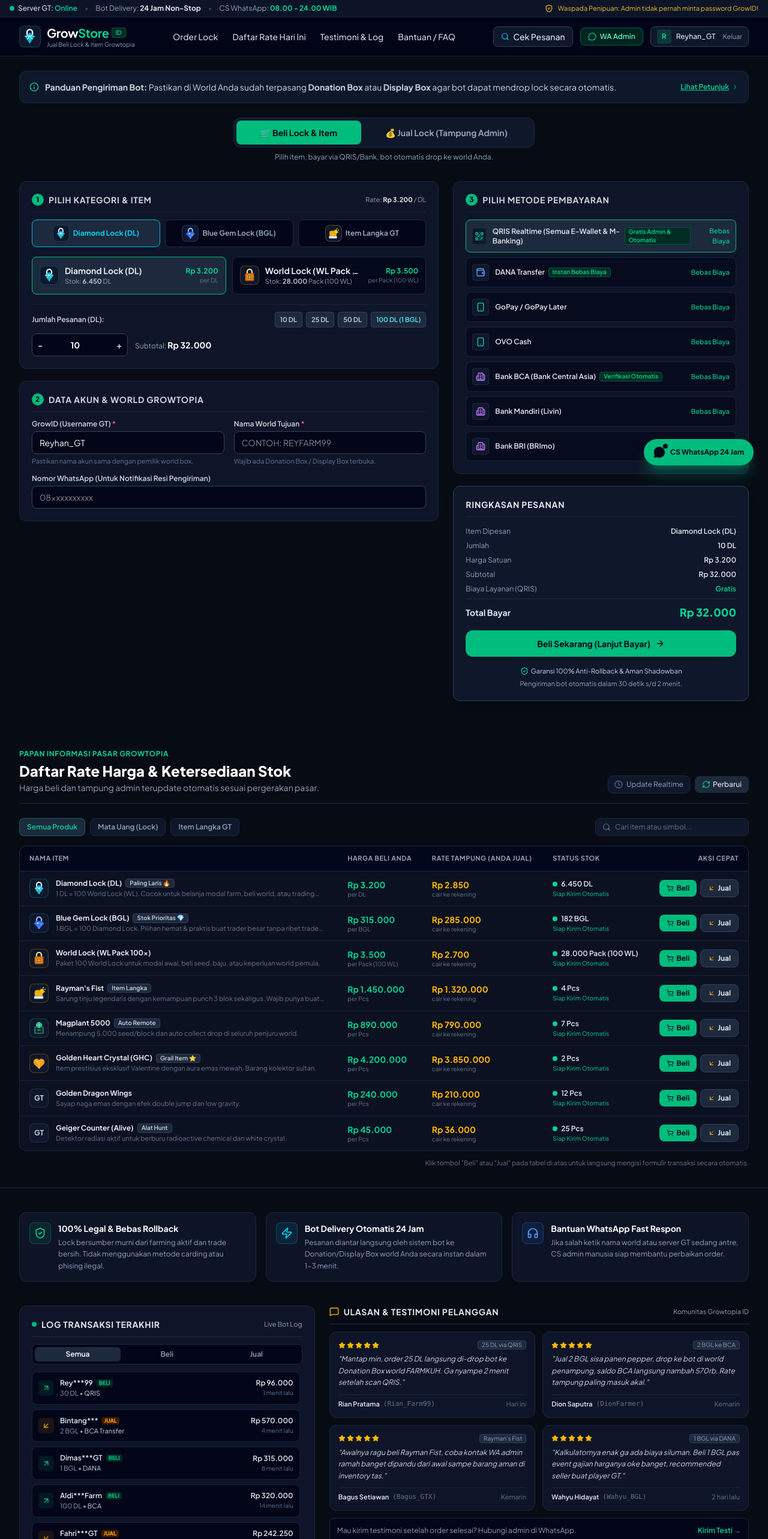
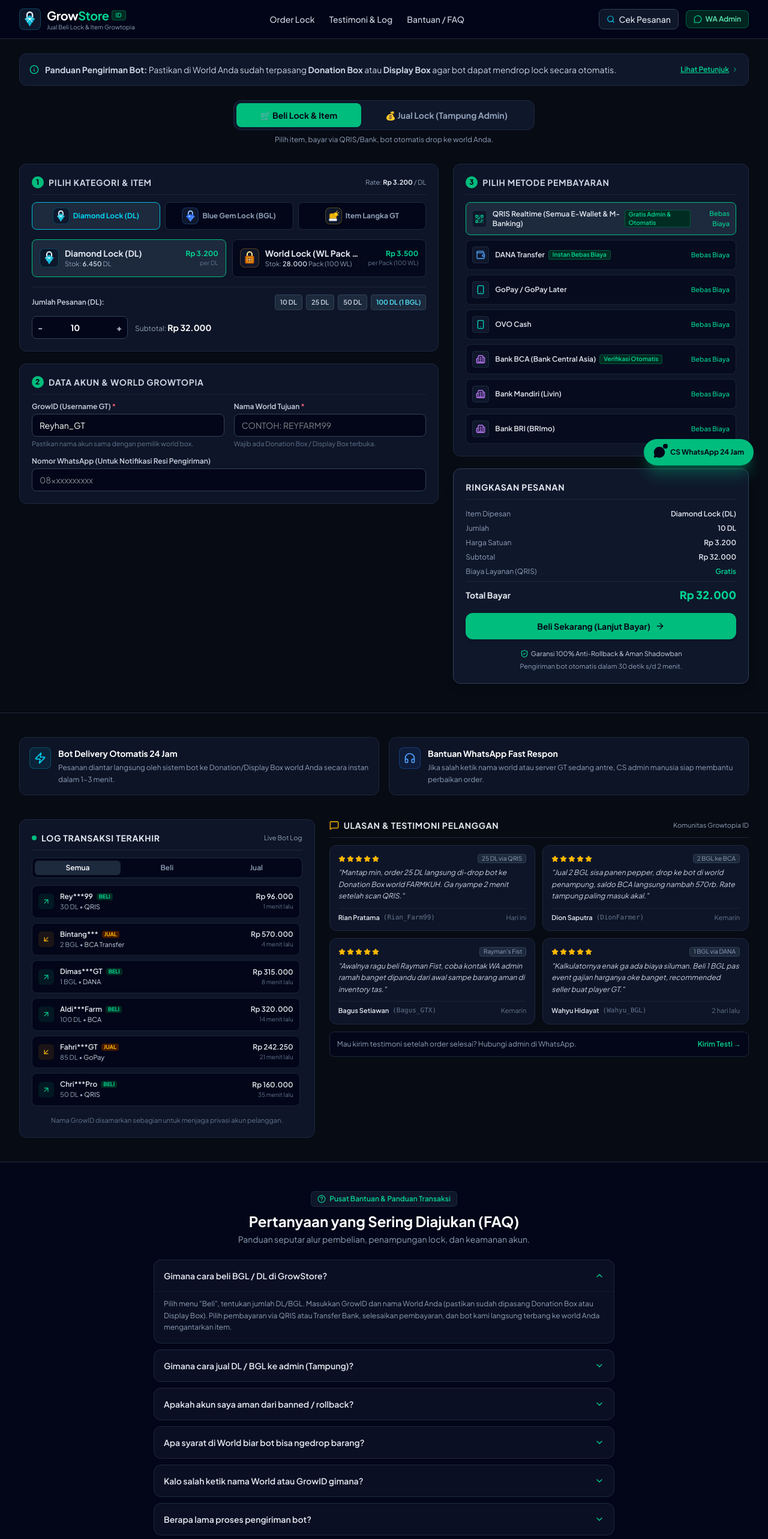
Before and after one commit to wijaykl00-oss/Dl.cheap, a React (Vite) app: page / in a window 1280 px wide. Shown: the top 2566 px of the page at 60% size. Built offline with nearby package versions, Linux system fonts and the light colour scheme.

Commit message:
chore: remove top bar, login button, rate table, rollback guarantee card, and discord community

```diff
--- a/src/App.tsx
+++ b/src/App.tsx
@@ -1,15 +1,13 @@
 import React, { useState } from 'react';
 import { Header } from './components/Header';
 import { HeroTransaction } from './components/HeroTransaction';
-import { RateStockTable } from './components/RateStockTable';
 import { LiveFeedReviews } from './components/LiveFeedReviews';
 import { OrderModal } from './components/OrderModal';
 import { OrderTrackerModal } from './components/OrderTrackerModal';
-import { AuthModal } from './components/AuthModal';
 import { Footer } from './components/Footer';
 import { MarketItem, Order, TransactionMode } from './types';
 import { MARKET_ITEMS } from './data/marketData';
-import { MessageCircle, ShieldCheck } from 'lucide-react';
+import { MessageCircle } from 'lucide-react';
 
 export default function App() {
   // Main selected item & transaction mode
@@ -19,10 +17,9 @@
   // Modals state
   const [activeModalOrder, setActiveModalOrder] = useState<Order | null>(null);
   const [isTrackerOpen, setIsTrackerOpen] = useState(false);
-  const [isAuthOpen, setIsAuthOpen] = useState(false);
 
-  // Authenticated user state
-  const [currentUser, setCurrentUser] = useState<{ growId: string; name: string } | null>({
+  // User state
+  const [currentUser] = useState<{ growId: string; name: string } | null>({
     growId: 'Reyhan_GT',
     name: 'Reyhan Pratama',
   });
@@ -86,24 +83,6 @@
     }
   };
 
-  // Switch mode from Table action
-  const handleSelectTableAction = (item: MarketItem, mode: TransactionMode) => {
-    setSelectedItem(item);
-    setActiveMode(mode);
-    // Smooth scroll to transaction console
-    const elem = document.getElementById('transaksi');
-    if (elem) {
-      elem.scrollIntoView({ behavior: 'smooth' });
-    }
-  };
-
-  const scrollToRates = () => {
-    const elem = document.getElementById('tabel-rate');
-    if (elem) {
-      elem.scrollIntoView({ behavior: 'smooth' });
-    }
-  };
-
   const scrollToFaq = () => {
     const elem = document.getElementById('faq');
     if (elem) {
@@ -117,10 +96,6 @@
       {/* Navigation Header */}
       <Header
         onOpenTracker={() => setIsTrackerOpen(true)}
-        onOpenAuth={() => setIsAuthOpen(true)}
-        currentUser={currentUser}
-        onLogout={() => setCurrentUser(null)}
-        onScrollToRates={scrollToRates}
         onScrollToFaq={scrollToFaq}
       />
 
@@ -134,11 +109,6 @@
           onSwitchMode={setActiveMode}
           onSubmitOrder={handleSubmitOrder}
           userGrowIdPrefill={currentUser?.growId || ''}
-        />
-
-        {/* Realtime Rate & Stock Table */}
-        <RateStockTable
-          onSelectAction={handleSelectTableAction}
         />
 
         {/* Live Feed & Reviews Testimonial */}
@@ -185,13 +155,6 @@
         />
       )}
 
-      {isAuthOpen && (
-        <AuthModal
-          onClose={() => setIsAuthOpen(false)}
-          onLoginSuccess={(user) => setCurrentUser(user)}
-        />
-      )}
-
     </div>
   );
 }
--- a/src/components/Footer.tsx
+++ b/src/components/Footer.tsx
@@ -70,7 +70,7 @@
         </div>
 
         {/* CHANNELS & CONTACTS */}
-        <div className="grid grid-cols-1 sm:grid-cols-3 gap-3 max-w-4xl mx-auto">
+        <div className="grid grid-cols-1 sm:grid-cols-2 gap-3 max-w-2xl mx-auto">
           <a
             href="https://wa.me/6281234567890?text=Halo%20Admin%20GrowStore,%20mau%20tanya%20transaksi"
             target="_blank"
@@ -85,23 +85,6 @@
                 WhatsApp Admin <ExternalLink className="w-3 h-3 text-slate-500" />
               </div>
               <div className="text-[11px] text-slate-400 mt-0.5">0812-3456-7890 (Fast Respon)</div>
-            </div>
-          </a>
-
-          <a
-            href="https://discord.com"
-            target="_blank"
-            rel="noreferrer"
-            className="p-4 rounded-xl bg-slate-900 border border-slate-800 hover:border-indigo-500/50 transition-colors flex items-center gap-3 cursor-pointer"
-          >
-            <div className="w-10 h-10 rounded-lg bg-indigo-500/10 text-indigo-400 flex items-center justify-center shrink-0">
-              <span className="font-bold text-xs">DC</span>
-            </div>
-            <div>
-              <div className="font-bold text-white text-xs sm:text-sm flex items-center gap-1">
-                Discord Komunitas <ExternalLink className="w-3 h-3 text-slate-500" />
-              </div>
-              <div className="text-[11px] text-slate-400 mt-0.5">discord.gg/growstore-id</div>
             </div>
           </a>
 
--- a/src/components/Header.tsx
+++ b/src/components/Header.tsx
@@ -1,63 +1,25 @@
 import React, { useState } from 'react';
 import {
   Search,
-  User,
   Menu,
   X,
-  ShieldCheck,
-  MessageCircle,
-  HelpCircle,
-  Clock,
-  ExternalLink
+  MessageCircle
 } from 'lucide-react';
 import { GtItemIcon } from './GtItemIcon';
 
 interface HeaderProps {
   onOpenTracker: () => void;
-  onOpenAuth: () => void;
-  currentUser: { growId: string; name: string } | null;
-  onLogout: () => void;
-  onScrollToRates: () => void;
   onScrollToFaq: () => void;
 }
 
 export const Header: React.FC<HeaderProps> = ({
   onOpenTracker,
-  onOpenAuth,
-  currentUser,
-  onLogout,
-  onScrollToRates,
   onScrollToFaq,
 }) => {
   const [isMobileMenuOpen, setIsMobileMenuOpen] = useState(false);
 
   return (
     <header className="sticky top-0 z-40 w-full border-b border-slate-800 bg-slate-950/95 backdrop-blur-sm">
-      {/* Top Banner Status Bar (Clean & Real Informative) */}
-      <div className="border-b border-slate-800/80 bg-slate-900/90 py-1.5 px-4 text-xs">
-        <div className="max-w-7xl mx-auto flex flex-col sm:flex-row items-center justify-between gap-1 text-slate-300">
-          <div className="flex items-center gap-3 text-[11px] sm:text-xs">
-            <div className="flex items-center gap-1.5">
-              <span className="inline-block w-2 h-2 rounded-full bg-emerald-500"></span>
-              <span className="font-medium text-slate-300">Server GT: <span className="text-emerald-400 font-semibold">Online</span></span>
-            </div>
-            <span className="text-slate-700 hidden sm:inline">•</span>
-            <div className="hidden sm:flex items-center gap-1 text-slate-400">
-              <span>Bot Delivery: <strong className="text-slate-200">24 Jam Non-Stop</strong></span>
-            </div>
-            <span className="text-slate-700 hidden sm:inline">•</span>
-            <div className="hidden md:flex items-center gap-1 text-slate-400">
-              <span>CS WhatsApp: <strong className="text-emerald-400">08.00 - 24.00 WIB</strong></span>
-            </div>
-          </div>
-
-          <div className="flex items-center gap-2 text-[11px] text-amber-300/90">
-            <ShieldCheck className="w-3.5 h-3.5 text-amber-400 shrink-0" />
-            <span>Waspada Penipuan: Admin tidak pernah minta password GrowID!</span>
-          </div>
-        </div>
-      </div>
-
       {/* Main Nav */}
       <div className="max-w-7xl mx-auto px-4 sm:px-6 lg:px-8 h-16 flex items-center justify-between gap-4">
         {/* Brand Logo */}
@@ -83,12 +45,6 @@
           <a href="#transaksi" className="hover:text-emerald-400 transition-colors">
             Order Lock
           </a>
-          <button
-            onClick={onScrollToRates}
-            className="hover:text-cyan-400 transition-colors cursor-pointer"
-          >
-            Daftar Rate Hari Ini
-          </button>
           <a href="#testimoni" className="hover:text-slate-100 transition-colors">
             Testimoni & Log
           </a>
@@ -124,31 +80,6 @@
             <span>WA Admin</span>
           </a>
 
-          {/* Auth Button / Profile */}
-          {currentUser ? (
-            <div className="flex items-center gap-2 bg-slate-900 border border-slate-700 rounded-lg px-2.5 py-1 text-xs">
-              <div className="w-6 h-6 rounded bg-emerald-500/20 text-emerald-400 flex items-center justify-center font-bold text-xs">
-                {currentUser.growId.charAt(0).toUpperCase()}
-              </div>
-              <span className="font-medium text-slate-200 hidden sm:inline">{currentUser.growId}</span>
-              <button
-                onClick={onLogout}
-                className="text-[11px] text-slate-400 hover:text-rose-400 ml-1 transition-colors cursor-pointer"
-                title="Keluar akun"
-              >
-                Keluar
-              </button>
-            </div>
-          ) : (
-            <button
-              onClick={onOpenAuth}
-              className="flex items-center gap-1.5 px-3 py-1.5 text-xs font-semibold rounded-lg bg-slate-800 hover:bg-slate-700 text-white transition-colors cursor-pointer"
-            >
-              <User className="w-3.5 h-3.5 text-slate-400" />
-              <span>Masuk</span>
-            </button>
-          )}
-
           {/* Mobile Menu Trigger */}
           <button
             onClick={() => setIsMobileMenuOpen(!isMobileMenuOpen)}
@@ -170,15 +101,6 @@
           >
             Beli & Jual Lock
           </a>
-          <button
-            onClick={() => {
-              setIsMobileMenuOpen(false);
-              onScrollToRates();
-            }}
-            className="block w-full text-left py-2 text-slate-200 hover:text-emerald-400 border-b border-slate-900 cursor-pointer"
-          >
-            Daftar Rate & Stok
-          </button>
           <a
             href="#testimoni"
             onClick={() => setIsMobileMenuOpen(false)}
--- a/src/components/LiveFeedReviews.tsx
+++ b/src/components/LiveFeedReviews.tsx
@@ -2,15 +2,11 @@
 import { LiveFeedItem, ReviewItem } from '../types';
 import { INITIAL_LIVE_FEED, CUSTOMER_REVIEWS } from '../data/marketData';
 import {
-  CheckCircle,
   Star,
-  ShieldCheck,
   Zap,
   MessageSquare,
   ArrowUpRight,
   ArrowDownLeft,
-  CheckCircle2,
-  Lock,
   Headphones
 } from 'lucide-react';
 
@@ -27,20 +23,8 @@
   return (
     <section id="testimoni" className="py-10 px-4 sm:px-6 lg:px-8 max-w-7xl mx-auto border-t border-slate-800">
 
-      {/* 3 Practical Store Guarantees (Instead of generic AI metric cards) */}
-      <div className="grid grid-cols-1 md:grid-cols-3 gap-4 mb-10">
-        <div className="p-4 rounded-xl bg-slate-900/80 border border-slate-800 flex items-start gap-3">
-          <div className="w-9 h-9 rounded-lg bg-emerald-500/10 border border-emerald-500/30 flex items-center justify-center shrink-0 text-emerald-400">
-            <ShieldCheck className="w-5 h-5" />
-          </div>
-          <div>
-            <h4 className="text-xs sm:text-sm font-bold text-white">100% Legal & Bebas Rollback</h4>
-            <p className="text-xs text-slate-400 mt-1 leading-relaxed">
-              Lock bersumber murni dari farming aktif dan trade bersih. Tidak menggunakan metode carding atau phising ilegal.
-            </p>
-          </div>
-        </div>
-
+      {/* 2 Practical Store Guarantees */}
+      <div className="grid grid-cols-1 md:grid-cols-2 gap-4 mb-10">
         <div className="p-4 rounded-xl bg-slate-900/80 border border-slate-800 flex items-start gap-3">
           <div className="w-9 h-9 rounded-lg bg-cyan-500/10 border border-cyan-500/30 flex items-center justify-center shrink-0 text-cyan-400">
             <Zap className="w-5 h-5" />
```
